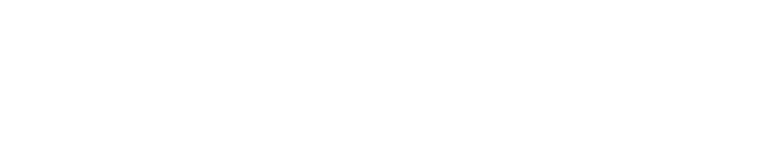
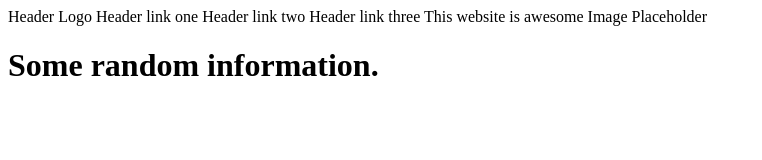
Before and after one commit to ArriusDM/odin-landingpage, a plain HTML site: page index.html in a window 1280 px wide. Shown: the whole page, without its empty margins (0-762 px from the left). Drawn offline with Linux system fonts and the light colour scheme.

Commit message:
Add test text for review

```diff
--- a/index.html
+++ b/index.html
@@ -6,7 +6,14 @@
     </head>
 
     <body>
+        <a class="heroHeader">Header Logo</a>
+        <a class="heroHeader"> Header link one</a>
+        <a class="heroHeader"> Header link two</a>
+        <a class="heroHeader"> Header link three</a>
+        <a class="heroMain"> This website is awesome</a>
+        <a class="heroMain"> Image Placeholder</a>
 
+        <h1> Some random information.</h1>
     </body>
 
 </html>
```
